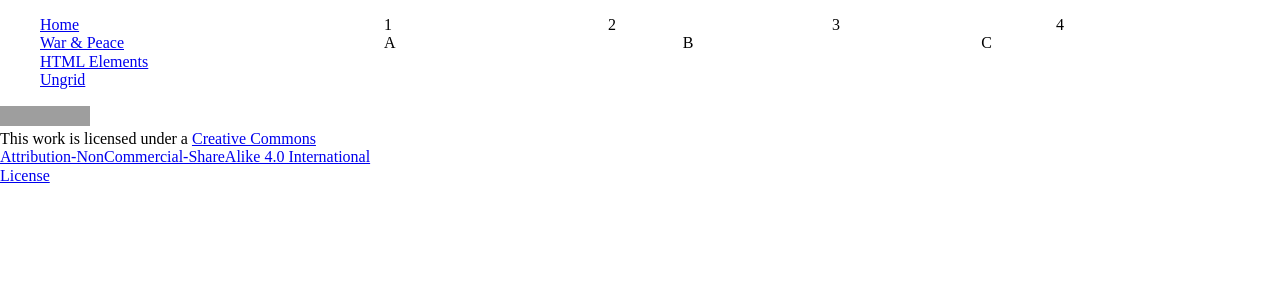
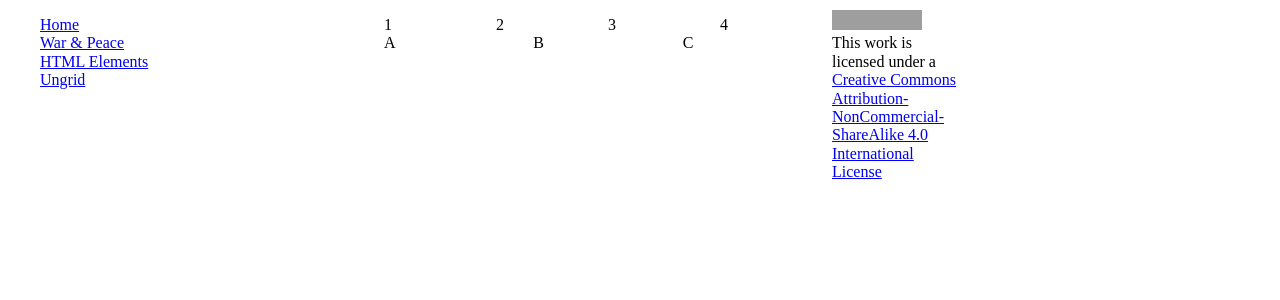
Before and after one commit to monochromeblue/battlemat, a Jekyll site: the page built from ungrid.md, in a window 1280 px wide. Shown: the top 300 px of the page. Built offline with Jekyll 4.4.1, drawn with Linux system fonts in a browser that asks for light colours; cached includes are drawn as plain includes; grey boxes are pictures that could not be loaded.

Commit message:
test foot source order in default template

```diff
--- a/_layouts/default.html
+++ b/_layouts/default.html
@@ -21,11 +21,11 @@
       {{content}}
     </main>
 
+    <footer class="row">
+      {% include_cached footer.html %}
+    </footer>
+
   </div>
-
-  <footer class="row">
-    {% include_cached footer.html %}
-  </footer>
 
 </body>
 </html>
```
